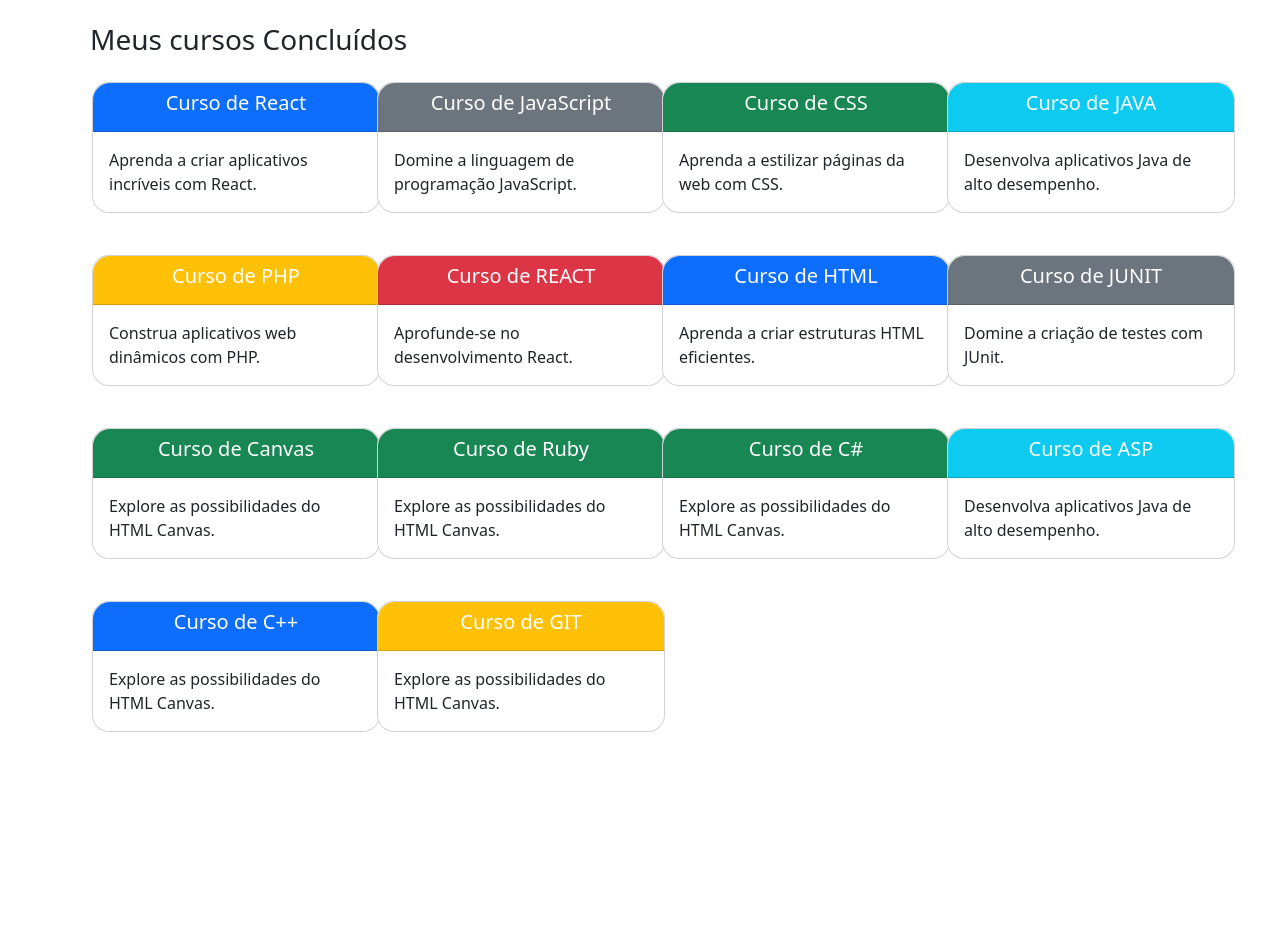
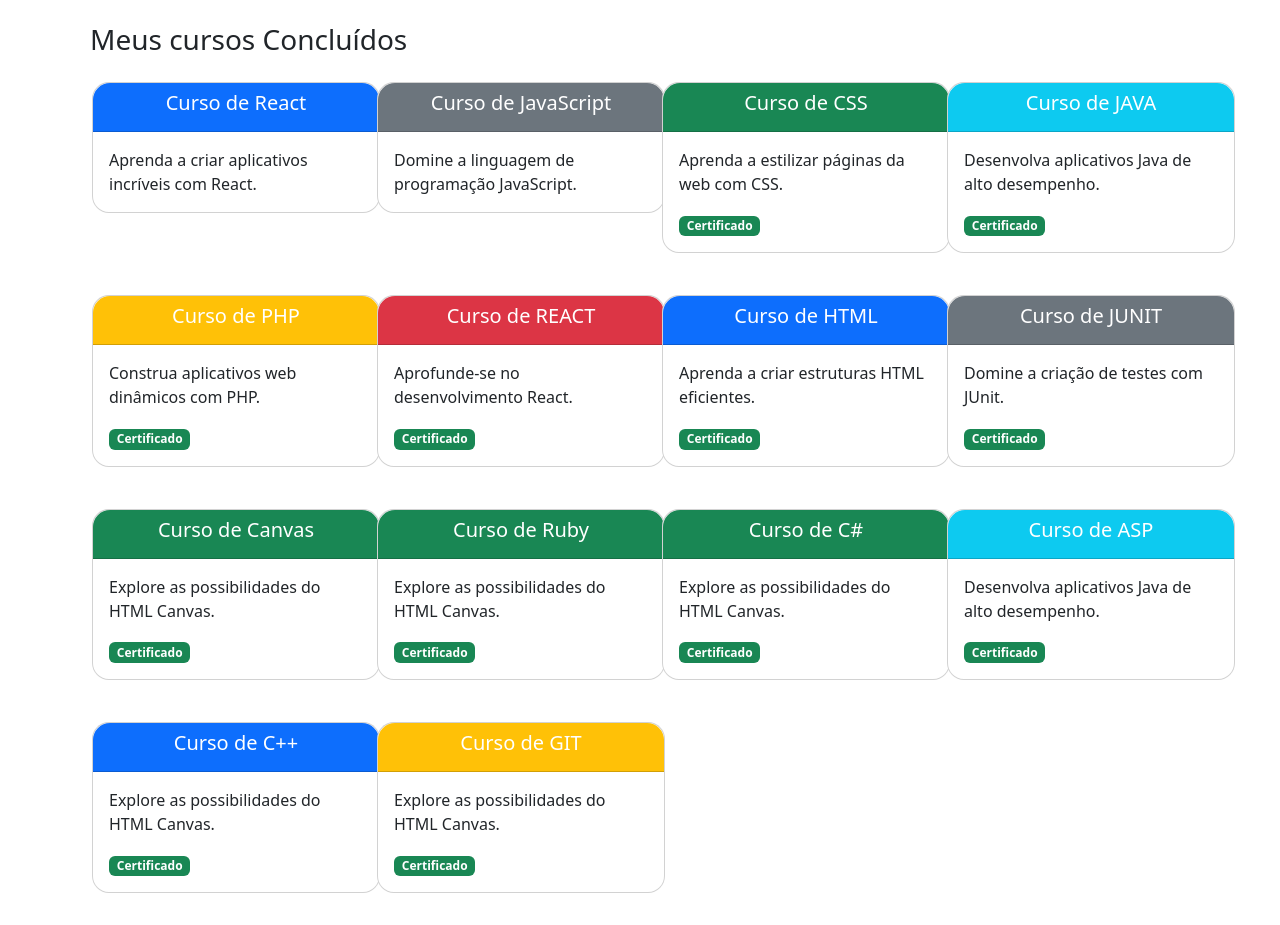
Before and after one commit to gilneiaquino/escolar-web, a React (Create React App) app: page /cursos in a window 1280 px wide. Shown: the part 800-1725 px from the top of the page. Before the commit the page ends 1564 px from the top, so only its background shows below. Built offline with nearby package versions, Linux system fonts and the light colour scheme.

Commit message:
Exibir certificado de conclusão curso

```diff
--- a/src/app/Cursos/CursosConcluidos.tsx
+++ b/src/app/Cursos/CursosConcluidos.tsx
@@ -20,10 +20,11 @@ const CursosConcluidos = () => {
         { titulo: 'Curso de ASP', progresso: 15, conquistas: ['Certificado de Conclusão'], texto: 'Desenvolva aplicativos Java de alto desempenho.', cor: 'bg-info' },
         { titulo: 'Curso de C++', progresso: 100, conquistas: ['Certificado de Conclusão'], texto: 'Explore as possibilidades do HTML Canvas.', cor: 'bg-primary' },
         { titulo: 'Curso de GIT', progresso: 100, conquistas: ['Certificado de Conclusão'], texto: 'Explore as possibilidades do HTML Canvas.', cor: 'bg-warning' },
-
-
-
     ];
+    // Função para verificar se um curso possui a conquista "Certificado de Conclusão"
+    const possuiCertificado = (curso: any) => {
+        return curso.conquistas.includes('Certificado de Conclusão');
+    };
 
     // Dividir os cursos em grupos de 4
     const gruposDeCursos = [];
@@ -38,12 +39,17 @@ const CursosConcluidos = () => {
                 <div key={index} className='row row-cols-1 row-cols-md-2 row-cols-lg-4 mb-3'>
                     {grupo.map((curso, cursoIndex) => (
                         <div key={cursoIndex} className="col">
-                            <div className="card card-curso mb-3">
+                            <div className={`card card-curso mb-3 ${possuiCertificado(curso) ? 'com-certificado' : ''}`}>
                                 <div className={`card-header card-header-curso text-white ${curso.cor}`}>
                                     <h5 className="card-title d-flex justify-content-center">{curso.titulo}</h5>
                                 </div>
                                 <div className="card-body">
                                     <p className="card-text">{curso.texto}</p>
+                                    {possuiCertificado(curso) && (
+                                        <div className="certificado-indicativo">
+                                            <span className="badge bg-success">Certificado</span>
+                                        </div>
+                                    )}
                                 </div>
                             </div>
                         </div>
```
